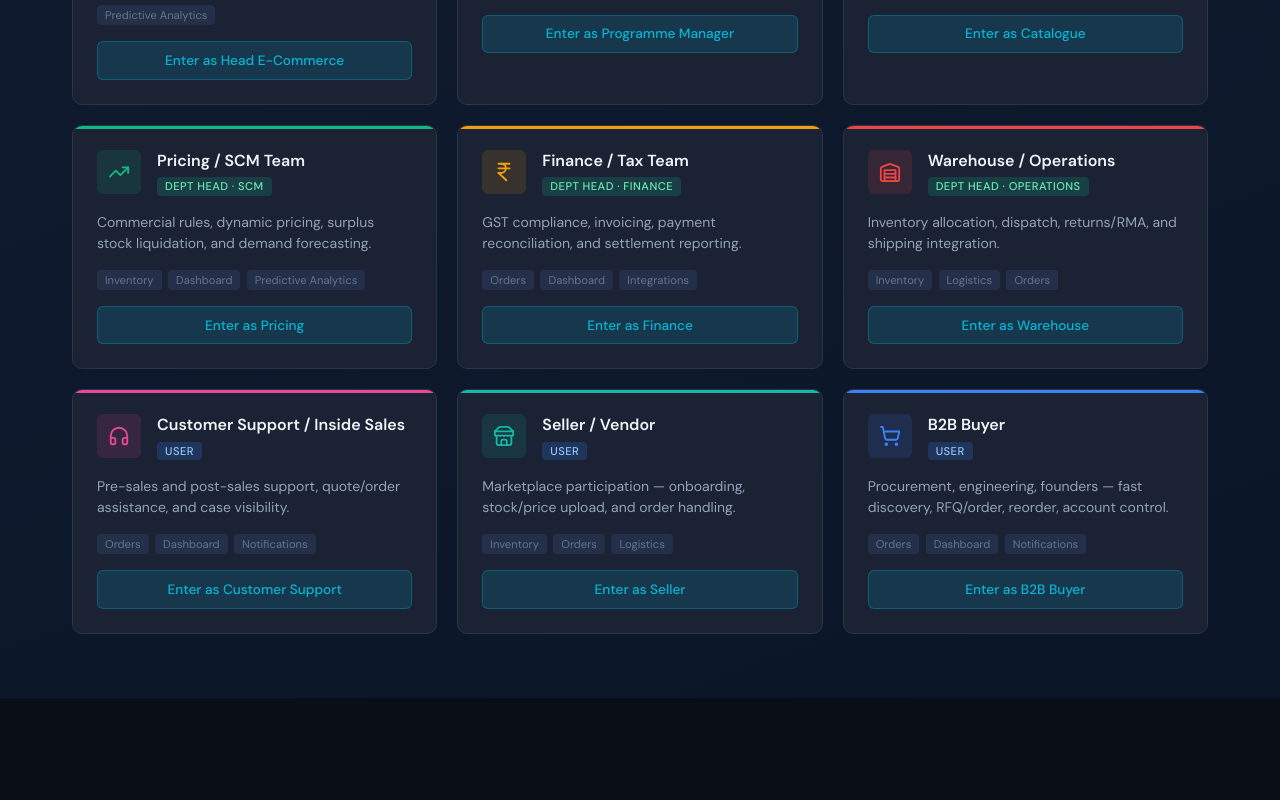
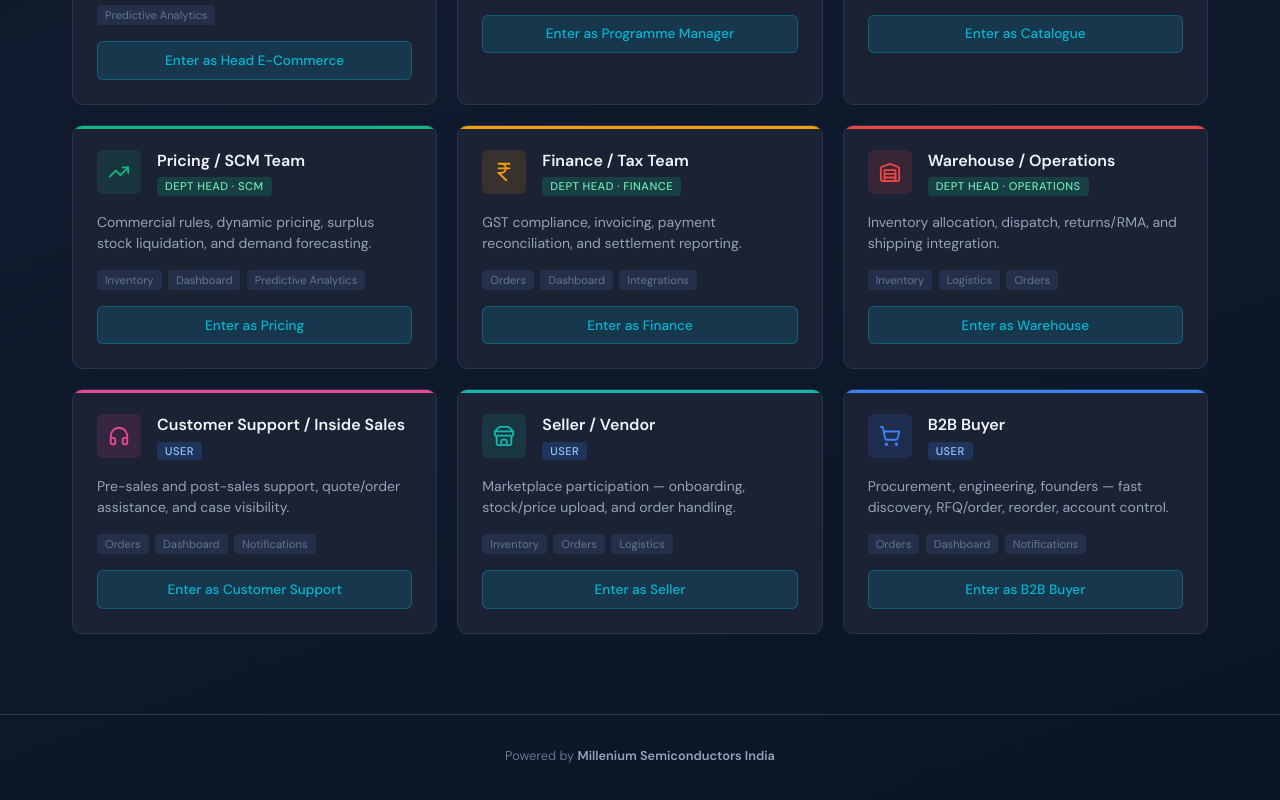
Before and after one commit to mn5658734/MilleniumInventoryManagemnt, a React (Vite) app: page / in a window 1280 px wide. Shown: the part 751-1551 px from the top of the page. Before the commit the page ends 1449 px from the top, so only its background shows below. Built offline with nearby package versions, Linux system fonts and the light colour scheme.

Commit message:
Add Powered by Millenium Semiconductors India branding.
Show company attribution on the landing page footer and app sidebar across all personas.

```diff
--- a/src/components/Layout/Sidebar.jsx
+++ b/src/components/Layout/Sidebar.jsx
@@ -4,6 +4,7 @@ import {
 } from 'lucide-react';
 import { useAuth } from '../../context/AuthContext';
 import { getNavSections, getNavLabel, getNavDescription, roleLabels } from '../../data/navigation';
+import PoweredBy from '../PoweredBy';
 
 const iconMap = {
   LayoutDashboard, Boxes, Truck, FileText, Shield, Network, Plug, Bell,
@@ -72,6 +73,7 @@ export default function Sidebar() {
       </nav>
 
       <div className="sidebar-footer">
+        <PoweredBy variant="sidebar" />
         <button type="button" onClick={goToLanding}>Switch Persona</button>
       </div>
     </aside>
--- /dev/null
+++ b/src/components/PoweredBy.jsx
@@ -0,0 +1,7 @@
+export default function PoweredBy({ variant = 'default' }) {
+  return (
+    <p className={`powered-by${variant === 'sidebar' ? ' powered-by--sidebar' : ''}`}>
+      Powered by <strong>Millenium Semiconductors India</strong>
+    </p>
+  );
+}
--- a/src/index.css
+++ b/src/index.css
@@ -338,6 +338,31 @@ button {
 }
 
 .nav-item.active .nav-item-desc { color: rgba(6, 182, 212, 0.6); }
+
+.powered-by {
+  font-size: 0.8rem;
+  color: var(--text-muted);
+  text-align: center;
+}
+
+.powered-by strong {
+  color: var(--text-secondary);
+  font-weight: 600;
+}
+
+.powered-by--sidebar {
+  font-size: 0.7rem;
+  text-align: left;
+  margin-bottom: 0.75rem;
+  line-height: 1.4;
+}
+
+.landing-footer {
+  text-align: center;
+  padding: 2rem 2rem 3rem;
+  border-top: 1px solid var(--border);
+  margin-top: 1rem;
+}
 
 .sidebar-footer {
   padding: 1rem 1.25rem;
--- a/src/pages/Landing.jsx
+++ b/src/pages/Landing.jsx
@@ -5,6 +5,7 @@ import {
 } from 'lucide-react';
 import { personas } from '../data/personas';
 import { useAuth } from '../context/AuthContext';
+import PoweredBy from '../components/PoweredBy';
 
 const iconMap = {
   Crown, ClipboardList, Package, TrendingUp, IndianRupee, Warehouse,
@@ -92,6 +93,10 @@ export default function Landing() {
           })}
         </div>
       </section>
+
+      <footer className="landing-footer">
+        <PoweredBy />
+      </footer>
     </div>
   );
 }
```
